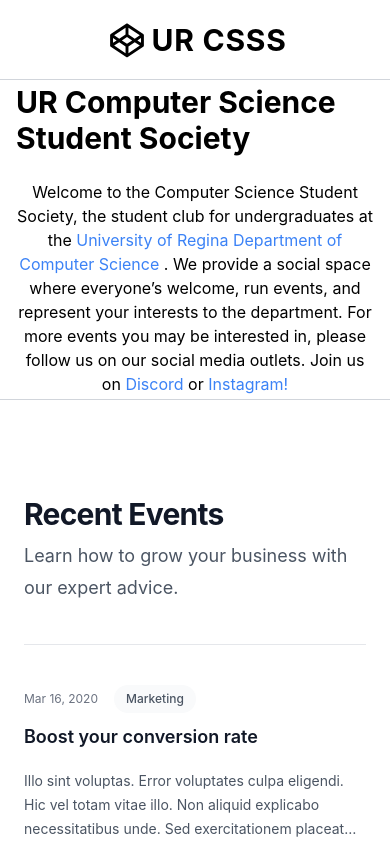
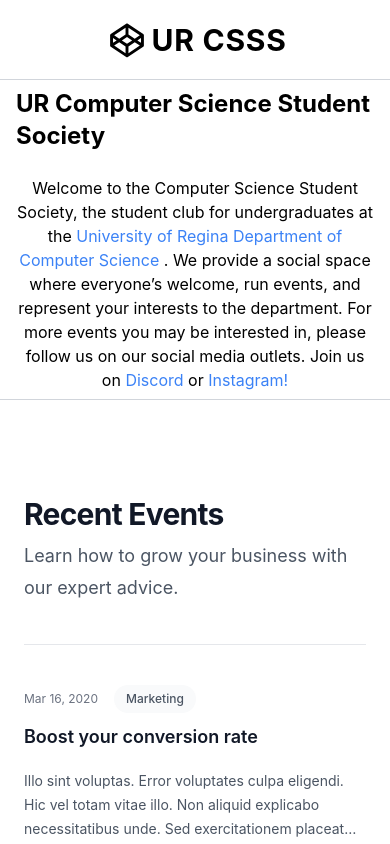
Before and after one commit to csss-uofr/website, a React (Create React App) app: page /home in a window 390 px wide. Shown: the top 844 px of the page. Built offline with nearby package versions, Linux system fonts and the light colour scheme.

Commit message:
Updated HeroSection Fixed: Mobile Ugly @UI Bug

```diff
--- a/src/components/HeroSection.jsx
+++ b/src/components/HeroSection.jsx
@@ -6,7 +6,7 @@
     <>
       <div className="container flex flex-col justify-center h-80 border-gray-300 border-b py-4">
         <div className="flex flex-row w-full justify-center">
-          <h2 className="text-3xl md:text-4xl 2xl:text-7xl xl:text-6xl font-bold">
+          <h2 className="text-2xl md:text-4xl 2xl:text-7xl xl:text-6xl font-bold">
             UR Computer Science Student Society
           </h2>
         </div>
```
